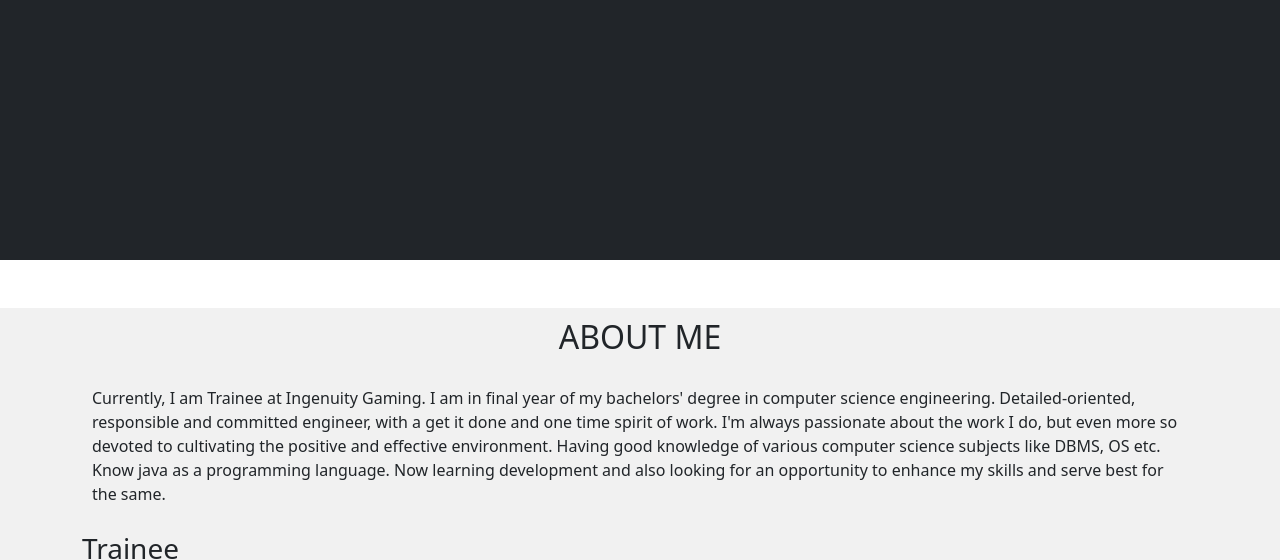
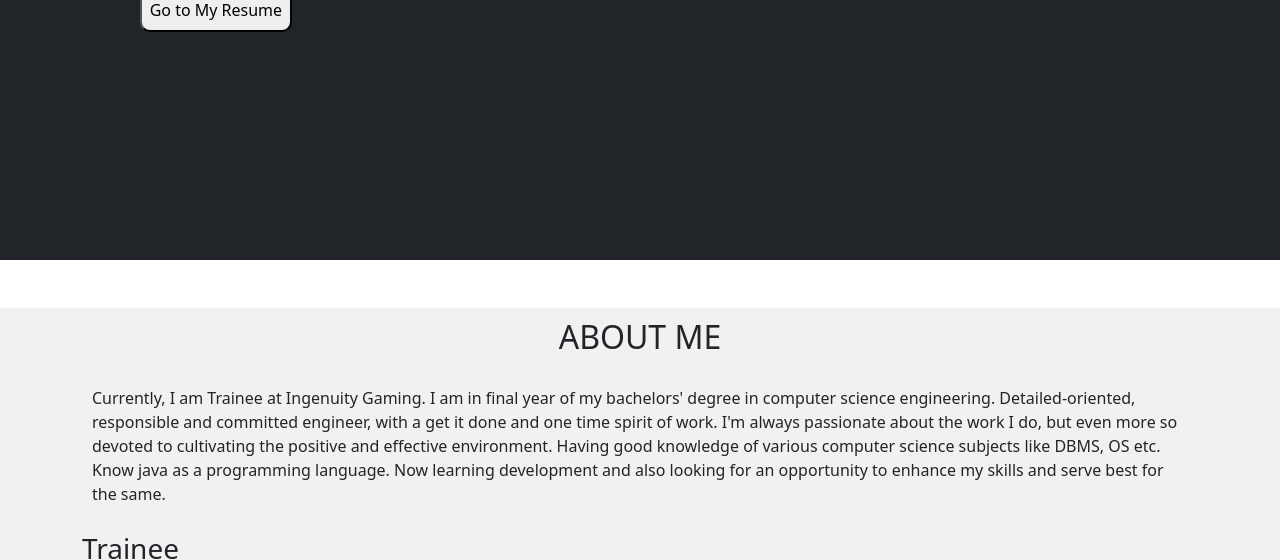
Before and after one commit to IngenuityGaming/Training-Assignment, a plain HTML site: page index.html in a window 1280 px wide. Shown: the part 540-1100 px from the top of the page. Drawn offline with nearby package versions, Linux system fonts and the light colour scheme.

Commit message:
adding resume button

```diff
--- a/index.html
+++ b/index.html
@@ -46,7 +46,7 @@
                    <h3 class="text-white mb-3 display-5" style=" font-family:sans-serif;">Hey Fellas, I'm</h3>
                    <h1 class="display-3 text-uppercase font-weight-bolder text-warning mb" style=" font-family:cursive">Ananya Jain</h1>
                    <div class=" display-7 text-light"> Game Developer (Trainee)</div>
-
+                  <button><a href="Ananya_Jain.pdf" target="_blank">Go to My Resume </a></button>
 
                </div>
            </div>
--- a/main.css
+++ b/main.css
@@ -28,7 +28,16 @@
     border-radius: 50%;
     margin-right: 200px;
   }
-
+  button{
+    margin-top: 40px;
+    border-radius: 10px;
+    padding: 8px;
+  }
+  button:hover{
+    cursor: pointer;
+    background-color:rgb(255, 255, 119);
+    transform: rotate(10deg);
+  }
   #about {
     background: rgba(202, 202, 202, 0.267);
   }
```
Also changed, not shown: 1 other file.
